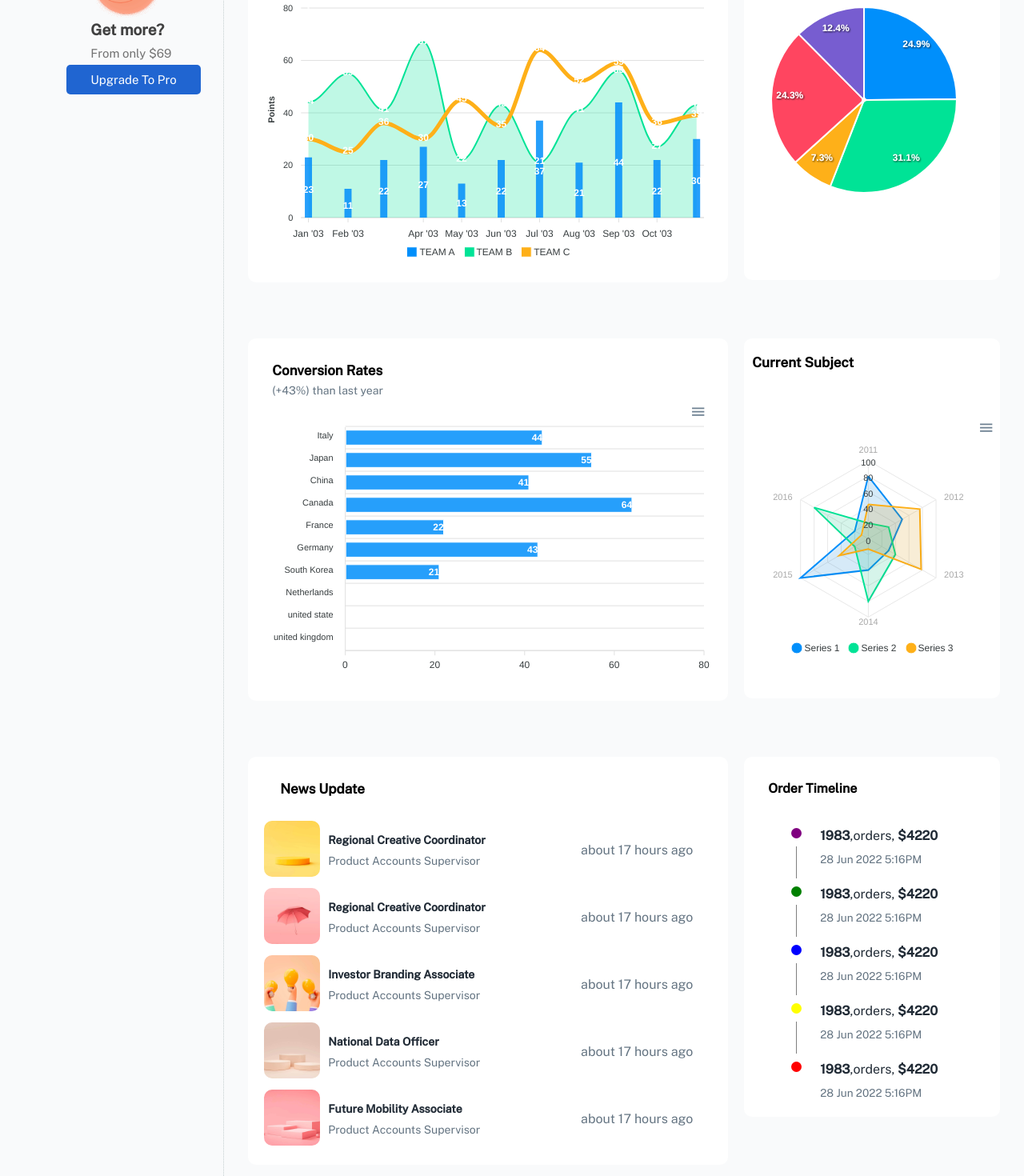
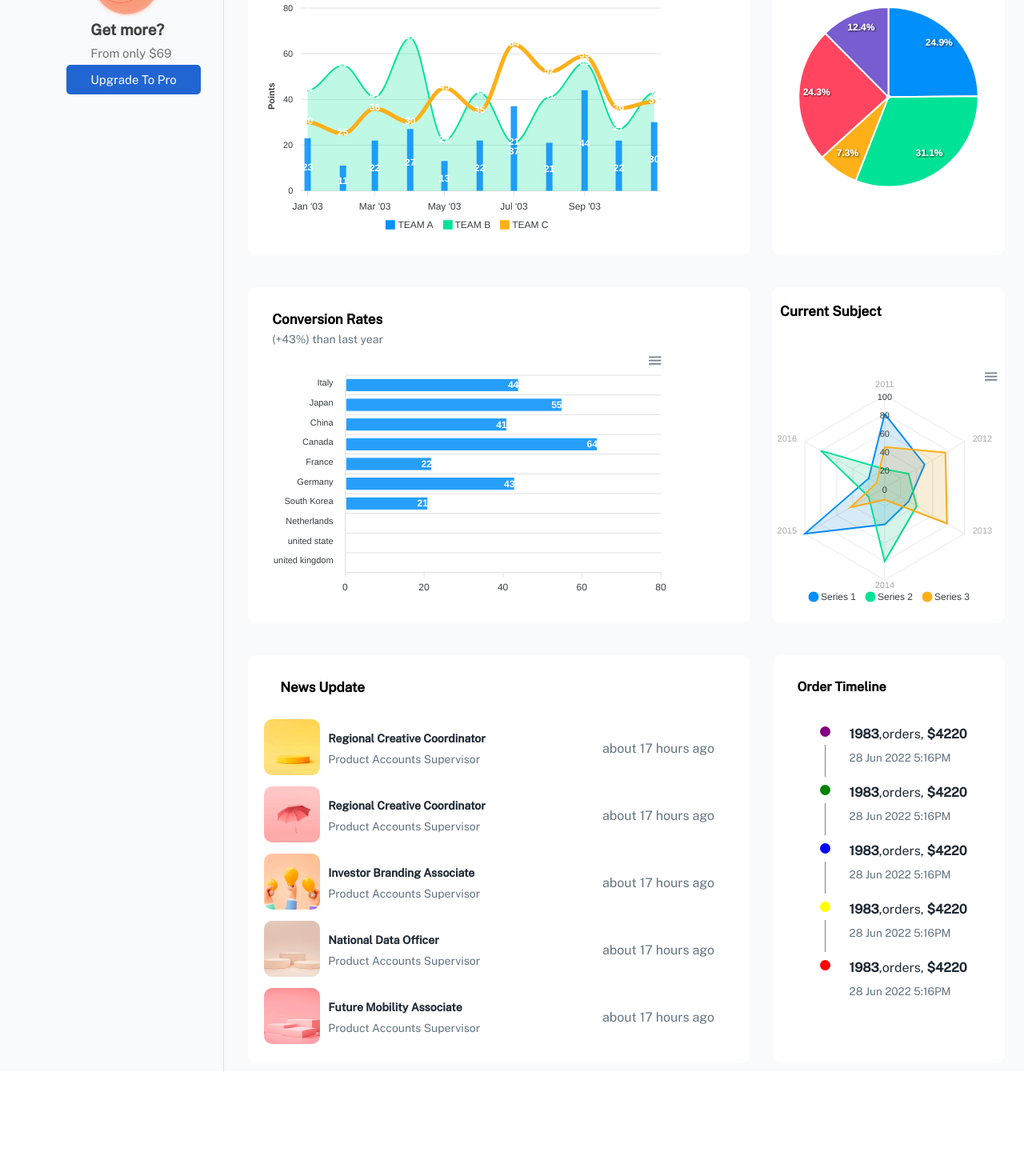
Before and after one commit to AChris-T/hospitaldashboard, a React (Create React App) app: page / in a window 1280 px wide. Shown: the part 586-2056 px from the top of the page at 80% size. After the commit the page ends 1925 px from the top, so only its background shows below. Built offline with nearby package versions, Linux system fonts and the light colour scheme.

Commit message:
initial commit

```diff
--- a/src/components/navbar.css
+++ b/src/components/navbar.css
@@ -21,12 +21,12 @@
     background-color: rgba(249, 250, 251, 0.8);
     box-shadow: rgba(145, 158, 171, 0.16) 0px 8px 16px 0px;
     width: 78%;
-    height: 15vh;
+    height: 5%;
     padding: 0px 30px 0 20px;
-    margin-top: -35px;
+    margin-top: -2.8%;
     animation-name: example;
     animation-duration: 0.5s;
-    overflow-x: hidden;
+    overflow: hidden;
 }
 @keyframes example {
     from {top: -20px;}
@@ -43,7 +43,7 @@
 .inputs{
     display: flex;
     align-items: center;
-    margin-right: 20px;
+    margin-right: 5%;
 }
 .inputicon{
     color: rgb(100, 99, 99);
@@ -52,7 +52,7 @@ input{
     height: 7vh;
     margin-left: 10px;
     width:100vh;
-    background-color: transparent;
+    background-color:transparent;
     border: none;
     padding-left: 20px;
     font-size: 15px;
@@ -97,7 +97,7 @@ input:focus{
     align-items: center;
     width:75%;
     justify-content: space-between;
-    padding: 0 50px;
+    padding: 0 0px 0px 20px;
 }
 .searchdetailinfo{
     display: flex;
@@ -126,9 +126,11 @@ input:focus{
     .navbtn{
         display: block;
         visibility: visible;
+        margin-left: 30px;
     }
     .searchItem{
-        margin-left: -50px;
+        margin-left: -75px;
+        margin-top: -4%;
         width: 100.5%;
     }
     .searchField{
@@ -138,6 +140,17 @@ input:focus{
     .searchdetail{
         padding: 0 30px 0 5px;
         width: 90%;
+    }
+}
+@media screen and (max-width:899.33px) {
+    .searchItem{
+        margin-top: -40px;
+        height: 80px;
+    }
+}
+@media screen and (max-width:804px) {
+    .searchItem{
+        width: ;
     }
 }
 @media screen and (max-width:770px) {
@@ -159,4 +172,12 @@ input:focus{
     input{
         width:20vh ;
     }
+   .navcontainer{
+    margin-left: -10px;
+   }
 }
+@media screen and (max-width:500px) {
+    .searchdetailinfo{
+        margin-right: 10px;
+    }
+}
--- a/src/pages/home/Home.css
+++ b/src/pages/home/Home.css
@@ -8,6 +8,7 @@
     flex:1;
     height:auto;
     border-right:1.2px dotted rgba(13, 51, 51, 0.223);
+    overflow-y: hidden;
 
 }
 .infocontainer{
--- a/src/scenes/dashboard/Dashboard.css
+++ b/src/scenes/dashboard/Dashboard.css
@@ -17,7 +17,7 @@
     flex-direction: column;
     justify-content: center;
     align-items: center;
-    width: 220px;
+    width: 90%;
     height: 250px;
     background-color: rgb(209, 233, 252);
     text-align: center;
@@ -106,17 +106,18 @@ h6{
     grid-template-columns: 1fr 1fr;
     margin-top: 30px;
     gap:20px;
-    margin-bottom:40px;
+    margin-bottom:10px;
 }
 .boxChart{
-    width: 600px;
+    width: 115%;
     height:auto;
     border-radius:10px;
     padding:10px 20px;
 }
 .boxCharts{
-    width: 320px;
-    height:450px;
+    width: 72%;
+    margin-left: 22%;
+    height:100%;
     border-radius:10px;
     display: flex;
     flex-direction: column;
@@ -153,6 +154,20 @@ h6{
     display:flex;
     flex-direction:row;
     margin-bottom: 10px;
+}
+.boxChat{
+    width: 132%;
+    height:auto;
+    border-radius:10px;
+    padding:10px 20px;
+}
+.boxChats{
+    width: 61%;
+    margin-left: 34%;
+    height:100%;
+    border-radius:10px;
+    display: flex;
+    flex-direction: column;
 }
 .newsdetail{
     display: flex;
@@ -259,12 +274,15 @@ h6{
         margin-right: 30px;
     }
     .boxChart{
-        width:auto;
+        width:115%;
         height: auto;
     }
     .boxCharts{
         width: auto;
         height: auto;
+    }
+    .boxChats{
+        width:67% ;
     }
     .piechart{
         display: flex;
@@ -276,6 +294,13 @@ h6{
 @media screen and (max-width:970px) {
     .dashcont{
         width: 200px;
+    }
+    .boxChart{
+        width:100%;
+        height: auto;
+    }
+    .boxCharts{
+        margin-left:0% ;
     }
 }
 @media screen and (max-width:899.33px) {
@@ -297,6 +322,13 @@ h6{
     }
     .boxCharts{
         height:auto ;
+    }
+    .boxChat{
+        width:100%
+    }
+    .boxChats{
+        margin-left: 0%;
+        width: 100%;
     }
 }
 @media screen and (max-width:870px) {
@@ -407,7 +439,7 @@ h6{
     }
 }
 @media screen and (max-width:530px) {
-    .boxChart{
+    .boxChart,.boxChat, .boxChats .boxCharts{
         width: 430px;
     }
   .newsinfos{
@@ -419,42 +451,42 @@ h6{
   }
 }
 @media screen and (max-width:500px) {
-    .boxChart{
+    .boxChart,.boxChat, .boxChats .boxCharts{
         width: 420px;
     }
 }
 @media screen and (max-width:480px) {
-    .boxChart{
+    .boxChart,.boxChat, .boxChats .boxCharts{
         width: 400px;
     }
 }
 @media screen and (max-width:460px) {
-    .boxChart{
+    .boxChart,.boxChat, .boxChats .boxCharts{
         width: 380px;
     }
 }
 @media screen and (max-width:440px) {
-    .boxChart{
+    .boxChart,.boxChat, .boxChats .boxCharts{
         width: 360px;
     }
 }
 @media screen and (max-width:416px) {
-    .boxChart{
+    .boxChart,.boxChat, .boxChats .boxCharts{
         width: 340px;
     }
 }
 @media screen and (max-width:399px) {
-    .boxChart{
+    .boxChart,.boxChat, .boxChats .boxCharts{
         width: 320px;
     }
 }
 @media screen and (max-width:377px) {
-    .boxChart{
+    .boxChart,.boxChat, .boxChats .boxCharts{
         width: 300px;
     }
 }
 @media screen and (max-width:356px) {
-    .boxChart{
+    .boxChart,.boxChat, .boxChats .boxCharts{
         width: 280px;
     }
 }
@@ -462,7 +494,7 @@ h6{
     .content{
         margin-left: 8px;
     }
-    .boxChart{
+    .boxChart,.boxChat, .boxChats .boxCharts{
         width: 260px;
     }
 }
--- a/src/scenes/dashboard/Dashboard.jsx
+++ b/src/scenes/dashboard/Dashboard.jsx
@@ -106,7 +106,7 @@ const Dashboard = () => {
       </div>
       {/*-------------------------------News Update--------------------------- */}
         <div className='chartscont'>
-          <Box className='boxChart'
+          <Box className='boxChat'
             sx={{
             backgroundColor: 'background.paper',
             }}
@@ -187,7 +187,8 @@ const Dashboard = () => {
               </div>
             </div>
           </Box>
-          <Box className='boxCharts'
+          {/*-----------------------timeline------------------------- */}
+          <Box className='boxChats'
                 sx={{
                  backgroundColor: 'background.paper',
                 }}
```
